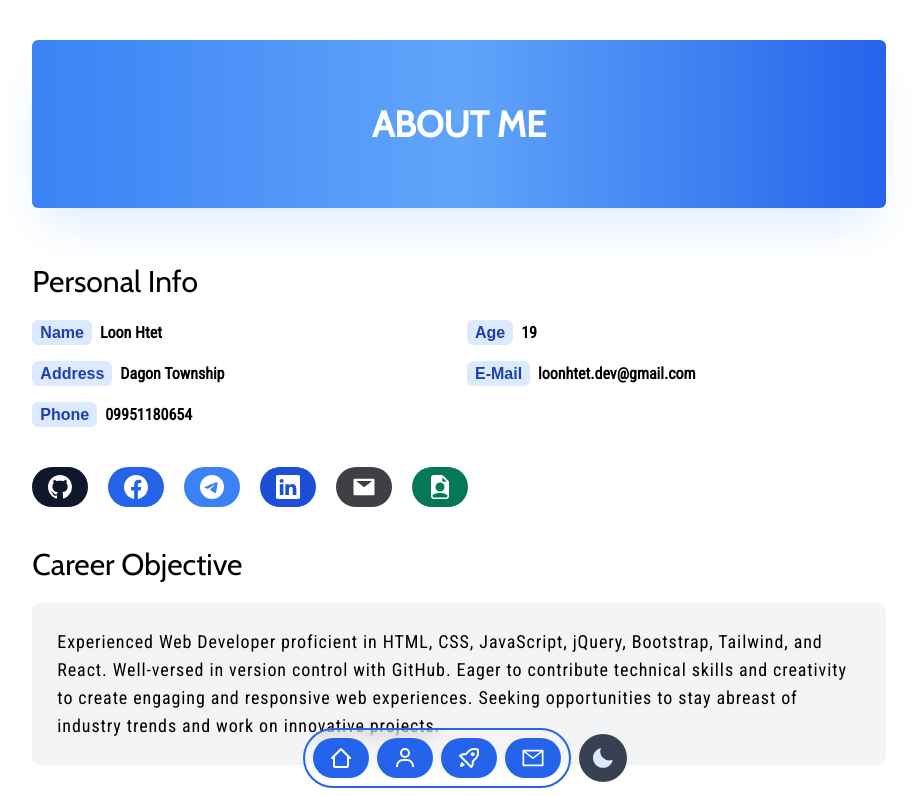
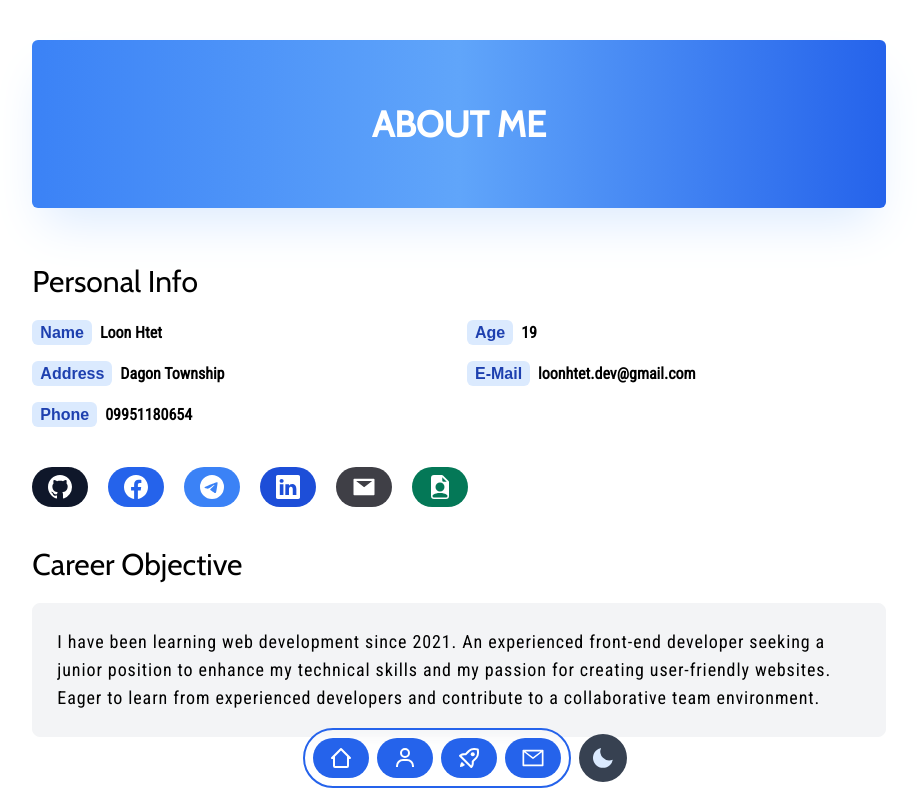
Before and after one commit to loonhtet/Portfolio_loonhtet, a Next.js app: page /about in a window 1280 px wide. Shown: the top 796 px of the page, without its empty margins (181-1098 px from the left). Built offline with nearby package versions, Linux system fonts and the light colour scheme; a web font is replaced by a local one.

Commit message:
rewrite career objective

```diff
--- a/components/CareerObj.js
+++ b/components/CareerObj.js
@@ -4,7 +4,7 @@ export const CareerObj = () => {
   const careerDatas = [
     {
       careertext:
-        "Experienced Web Developer proficient in HTML, CSS, JavaScript, jQuery, Bootstrap, Tailwind, and React. Well-versed in version control with GitHub. Eager to contribute technical skills and creativity to create engaging and responsive web experiences. Seeking opportunities to stay abreast of industry trends and work on innovative projects.",
+        "I have been learning web development since 2021. An experienced front-end developer seeking a junior position to enhance my technical skills and my passion for creating user-friendly websites. Eager to learn from experienced developers and contribute to a collaborative team environment.",
     },
   ];
 
```
